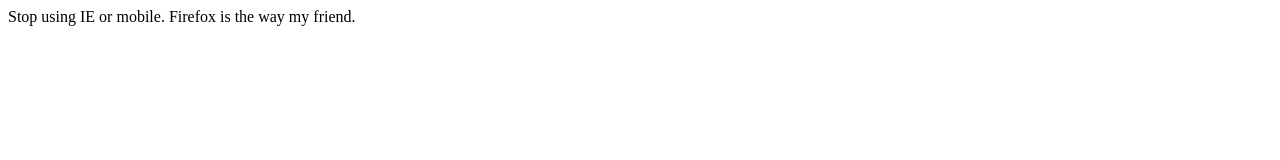
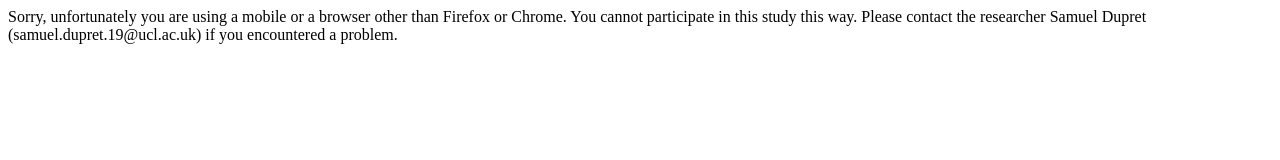
Before and after one commit to speekenbrink-lab/translucency_typicalPD, a website: page public/redirectInternet.html in a window 1280 px wide. Drawn offline with Linux system fonts and the light colour scheme.

Commit message:
modify_redirect_message

```diff
--- a/public/redirectInternet.html
+++ b/public/redirectInternet.html
@@ -7,6 +7,6 @@
 	<title>Redirect</title>
 </head>
 <body>
-	Stop using IE or mobile. Firefox is the way my friend.
+	Sorry, unfortunately you are using a mobile or a browser other than Firefox or Chrome. You cannot participate in this study this way. Please contact the researcher Samuel Dupret (samuel.dupret.19@ucl.ac.uk) if you encountered a problem.
 </body>
 </html>
```
Also changed, not shown: public/redirectProlificID.html (+1 -1 lines).
